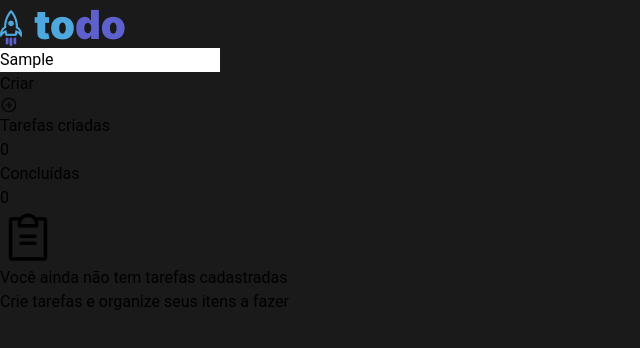
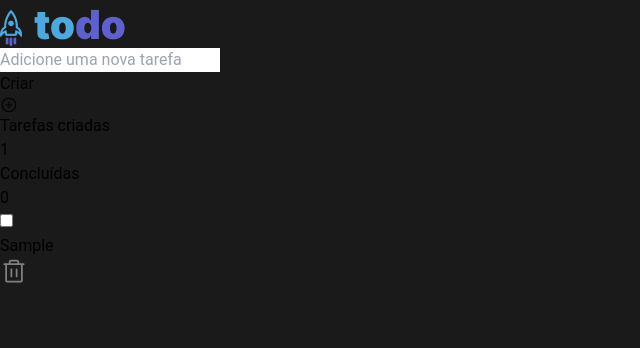
Before and after one commit to guilherme-kunsch/To-Do-List-React, a React (Vite) app: page / in a window 1280 px wide. Both pictures are taken after typing "Sample" into the empty fields and a click on the button "Criar". Shown: the top 348 px of the page, without its empty margins (0-640 px from the left). Built offline with nearby package versions, Linux system fonts and the light colour scheme.

Commit message:
criando novas tarefas

```diff
--- a/src/App.jsx
+++ b/src/App.jsx
@@ -3,36 +3,29 @@ import "./Global.css";
 import { Main } from "./components/Header";
 import { Empty } from "./components/List/Empty";
 import { HeaderList } from "./components/List/HeaderList";
-import { ListTask } from "./components/List/ListTask";
+import { NewTask } from "./components/NewTask";
 import { CreatedTask } from "./components/List/Task";
-import { ToAdd } from "./components/NewTask";
 
 export function App() {
+  const [tasks, setTasks] = useState([]);
+  const [newTask, setNewTask] = useState("");
 
-  const [list, setList] = useState([])
-
-  function addTask(newTask) {
-    setList(prevState => [...prevState, newTask])
-  }
-
-  function removeTask(id) {
-    setList(prevState => prevState.filter(item => item.id !== id))
-  }
-
-  function handleCheckTask(id) {
-    setList(prevState => prevState.map(item => {
-      if(item.id === id) return {...item, isChecked: !item.isChecked}
-      return item
-    }))
-
+  function handleCreateNewTask(event) {
+    event.preventDefault();
+    setTasks([...tasks, newTask]);
+    setNewTask('')
   }
 
   return (
     <div className="min-w-full min-h-screen	">
       <Main />
-      <ToAdd />
-      <HeaderList />
-      <ListTask />
+      <NewTask
+        onSubmit={handleCreateNewTask}
+        newValue={newTask}
+        setNewValue={setNewTask}
+      />
+      <HeaderList countTask={tasks.length}/>
+      {tasks.length ? tasks.map((item) => {return <CreatedTask text={item}/>}) : <Empty /> }
     </div>
   );
 }
--- a/src/components/List/HeaderList.jsx
+++ b/src/components/List/HeaderList.jsx
@@ -1,11 +1,11 @@
-export function HeaderList() {
+export function HeaderList({ countTask }) {
   return (
     <div className="flex flex-col text-white items-center">
       <div className="flex justify-between items-center w-[46rem] my-4">
         <div className="flex gap-2">
           <p className="text-blue-400 font-bold">Tarefas criadas</p>
           <span className="flex justify-center bg-gray-700 text-white w-7 h-6 rounded-full font-bold">
-            0
+            {countTask}
           </span>
         </div>
         <div className="flex gap-2">
--- a/src/components/List/ListTask.jsx
+++ /dev/null
@@ -1,28 +0,0 @@
-import { Empty } from "./Empty";
-import { CreatedTask } from "./Task";
-
-export function ListTask(props) {
-  return (
-    <div className="flex flex-col text-white items-center">
-      {props.list?.length ? (
-        props.list.map((item, index) => {
-          return (
-            <div
-              key={index}
-              className="flex justify-between items-center w-[46rem] my-4"
-            >
-              <CreatedTask
-                id={item.id}
-                isChecked={item.isChecked}
-                text={item.text}
-                handleRemoveTask={props.handleRemoveTask}
-              />
-            </div>
-          );
-        })
-      ) : (
-        <Empty />
-      )}
-    </div>
-  );
-}
--- a/src/components/List/Task.jsx
+++ b/src/components/List/Task.jsx
@@ -1,19 +1,16 @@
 import { Trash } from "@phosphor-icons/react";
 
-export function CreatedTask(props) {
-
-
-
+export function CreatedTask({ text }) {
   return (
     <div className="flex justify-center mx-auto gap-4 w-[46rem] bg-neutral-800 rounded-lg p-4">
       <label className="flex flex-row items-start w-[40rem] gap-4 ">
-        <input value={props.isChecked} input readOnly type="checkbox" />
+        <input readOnly type="checkbox" />
         <p className="text-gray-200">
-          {props.text}
+          {text}
         </p>
       </label>
       <div>
-        <button onClick={() => props.handleRemoveTask(props.id)}>
+        <button>
           <Trash size={28} color="#808080" />
         </button>
       </div>
--- a/src/components/NewTask.jsx
+++ b/src/components/NewTask.jsx
@@ -1,27 +1,15 @@
 import { PlusCircle } from "@phosphor-icons/react";
-import { useState } from "react";
-export function ToAdd() {
 
-  const [inputValue, setInputValue] = useState('');
-
-  function handleNewTask(event) {
-    setInputValue(event.target.value)
-    console.log(inputValue)
-  }
-
-    function handleSubmit(event) {
-      event.preventDefault();
-    }
-
+export function NewTask({ onSubmit, newValue, setNewValue }) {
   return (
     <div>
-    <form onSubmit={handleSubmit} className="flex justify-center w-[46rem] mx-auto gap-2 relative -top-7">
+    <form onSubmit={onSubmit} className="flex justify-center w-[46rem] mx-auto gap-2 relative -top-7">
       <input
         className="bg-neutral-800 p-4 w-[40rem] rounded-lg text-white border border-black outline-none focus:border-purple-900 focus:border border-box"
         type="text"
         placeholder="Adicione uma nova tarefa"
-        onChange={handleNewTask}
-        value={inputValue}
+        onChange={(event) => setNewValue(event.target.value)}
+        value={newValue}
       />
       <div className="flex justify-center items-center gap-2 p-4 text-white bg-blue-600 rounded-lg hover:bg-blue-500 cursor-pointer">
         <button type="submit">Criar</button>
```
